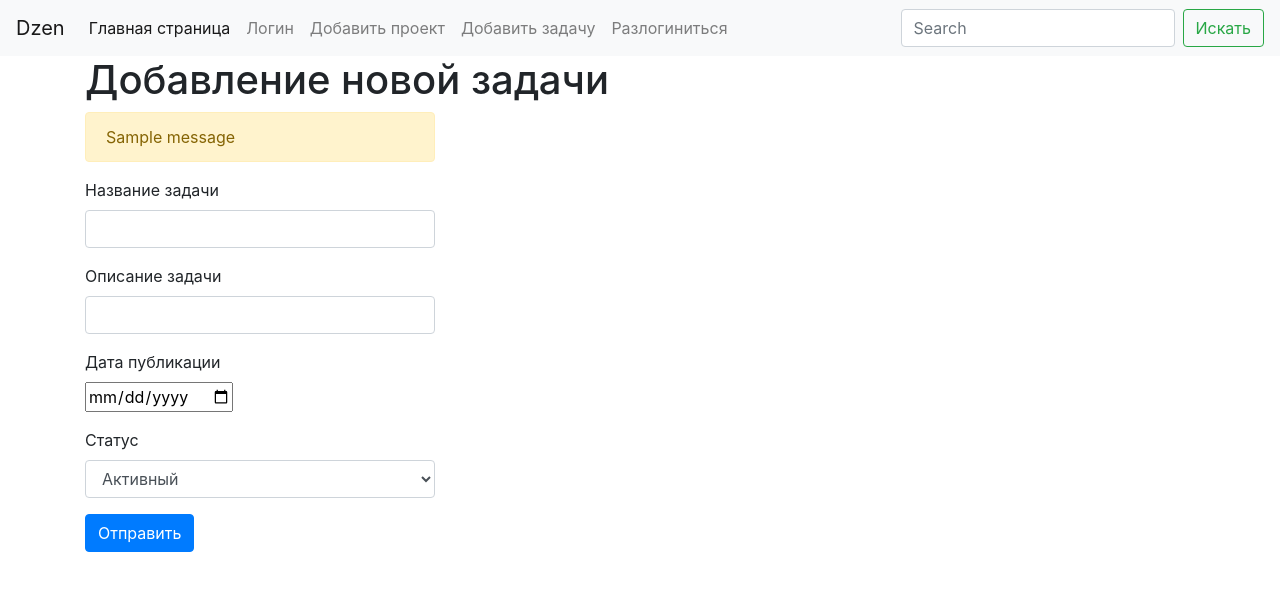
After one commit to luzanov99/Dzen, a Flask app: page /task/ in a window 1280 px wide. The commit adds this page. Shown: the top 591 px of the page. Run offline with Flask 2, Linux system fonts and the light colour scheme; tables that the repository leaves empty hold one stand-in row (values such as "Sample post"); one stand-in notice (Sample message) is shown; some libraries are stand-ins or nearby versions.

Commit message:
Добавил формы для задач и преоктов,а также добавление проектов в бд с формы

```diff
--- a/webapp/__init__.py
+++ b/webapp/__init__.py
@@ -4,8 +4,10 @@ from webapp.db import db
 from webapp.user.views import blueprint as user_blueprint
 from webapp.admin.views import blueprint as admin_blueprint
 from webapp.projects.views import blueprint as projects_blueprint
+from webapp.task.views import blueprint as task_blueprint
 from webapp.user.models import  User
 from webapp.projects.models import Project
+from webapp.task.models import Task
 def create_app():
     app = Flask(__name__)
     app.config.from_pyfile("config.py")
@@ -16,6 +18,7 @@ def create_app():
     app.register_blueprint(user_blueprint)
     app.register_blueprint(admin_blueprint)
     app.register_blueprint(projects_blueprint)
+    app.register_blueprint(task_blueprint)
     @login_manager.user_loader
     def load_user(user_id):
         return User.query.get(user_id)
--- /dev/null
+++ b/webapp/task/forms.py
@@ -0,0 +1,9 @@
+from flask_wtf import FlaskForm
+from wtforms import StringField, PasswordField, SubmitField, DateField,  FieldList, SelectField
+from wtforms.validators import DataRequired
+class TaskForm(FlaskForm):
+    title = StringField('Название задачи', validators=[DataRequired()], render_kw={"class": "form-control"})
+    description =StringField('Описание задачи', validators=[DataRequired()], render_kw={"class": "form-control"})
+    due_date=DateField('Дата публикации', validators=[DataRequired()])
+    status=SelectField('Статус',validators=[DataRequired()], choices=[('active', 'Активный'), ('disable', 'Неактивный'), ('wait', 'Ожидание')],render_kw={"class": "form-control"})
+    submit = SubmitField('Отправить',  render_kw={"class": "btn btn-primary"})
--- a/webapp/task/views.py
+++ b/webapp/task/views.py
@@ -0,0 +1,10 @@
+from flask import  Blueprint, render_template, current_app, flash, redirect, url_for
+from webapp.task.models import Task
+from webapp.task.forms import TaskForm
+blueprint=Blueprint('task', __name__,  url_prefix='/task')
+
+@blueprint.route("/")
+def add_task():
+    title='Добавление новой задачи'
+    project_form=TaskForm()
+    return render_template('task/add_task.html',page_title=title, form=project_form)
--- a/webapp/templates/menu.html
+++ b/webapp/templates/menu.html
@@ -12,7 +12,15 @@
     <li class="nav-item">
         <a class="nav-link" href="{{ url_for('user.login') }}">Логин</a>
     </li>
-
+    <li class="nav-item">
+        <a class="nav-link" href="{{ url_for('projects.add_project') }}">Добавить проект</a>
+    </li>
+    <li class="nav-item">
+        <a class="nav-link" href="{{ url_for('task.add_task') }}">Добавить задачу</a>
+    </li>
+    <li class="nav-item">
+        <a class="nav-link" href="{{ url_for('user.logout') }}">Разлогиниться</a>
+    </li>
     </ul>
     <form class="form-inline my-2 my-lg-0">
     <input class="form-control mr-sm-2" type="search" placeholder="Search" aria-label="Search">
--- /dev/null
+++ b/webapp/templates/task/add_task.html
@@ -0,0 +1,40 @@
+{% extends "base.html" %}
+{% block content %}
+<div class='row'>
+    <div class='col-4'>
+        {% with messages = get_flashed_messages() %}
+            {% if messages %}
+            <div class="alert alert-warning" role="alert">
+                {% for message in messages %}
+                    {{ message }}<br>
+                {% endfor %}
+            </div>
+            {% endif %}
+        {% endwith %}
+    <form action="" method="POST">
+        {{form.hidden_tag()}}
+        <div class="form-group">
+            {{ form.title.label }}<br>
+            {{ form.title() }}
+        </div>
+        <div class="form-group">
+            {{ form.description.label }}<br>
+            {{ form.description() }}
+        </div>
+        <div class="form-group">
+            {{ form.due_date.label }}<br>
+            {{ form.due_date(type="date") }}
+        </div>
+        <div class="form-group">
+            {{ form.status.label }}<br>
+            {{ form.status() }}
+        </div>
+        {{ form.submit }}
+    </form>
+    </div>
+    <div class='col-8'>
+
+    </div>
+</div>
+</div>
+{% endblock %}
```
Also changed, not shown: webapp/projects/forms.py (added, +7 -0 lines), webapp/projects/views.py (+22 -1 lines), webapp/templates/projects/add_project.html (added, +28 -0 lines).
